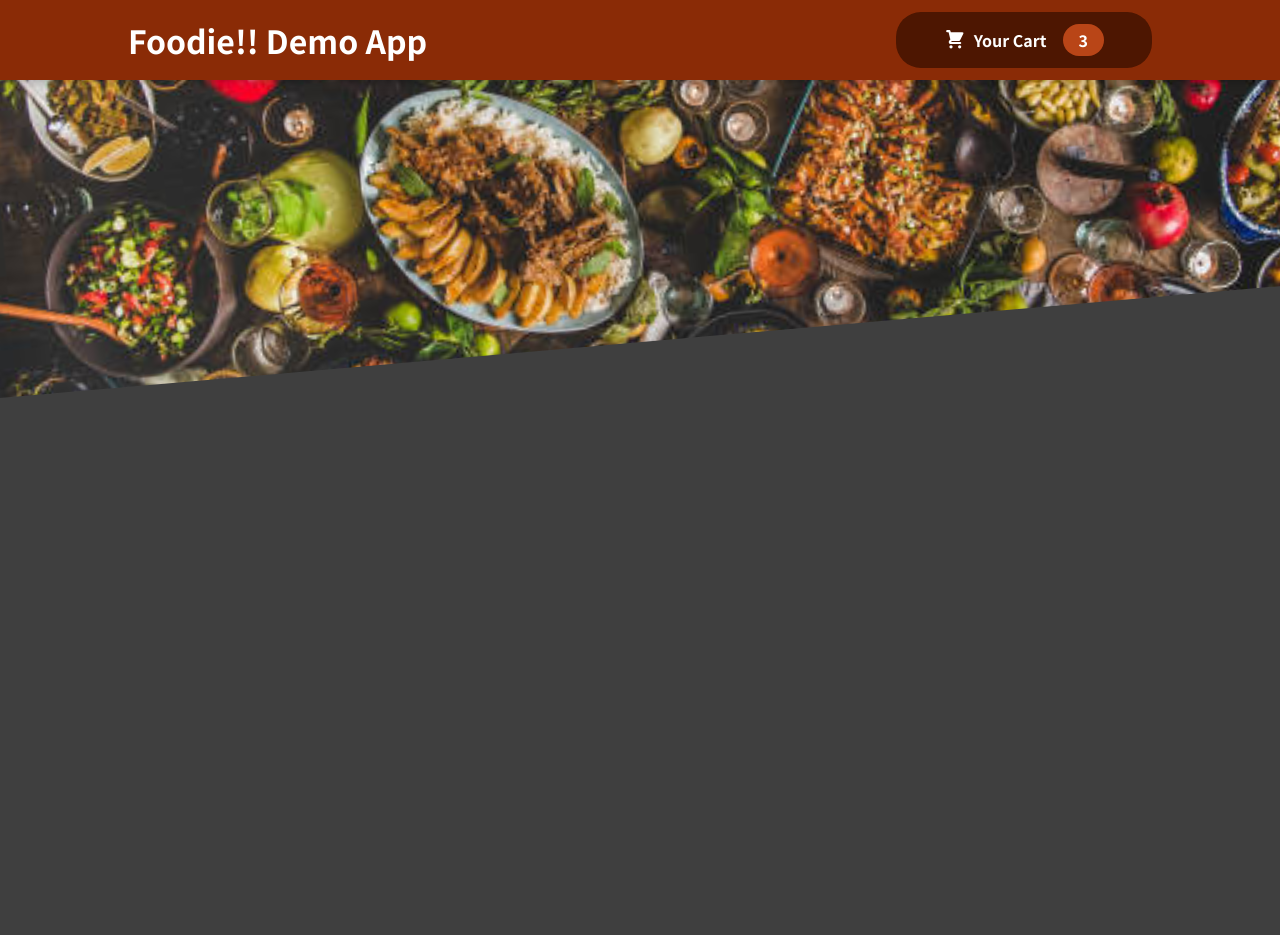
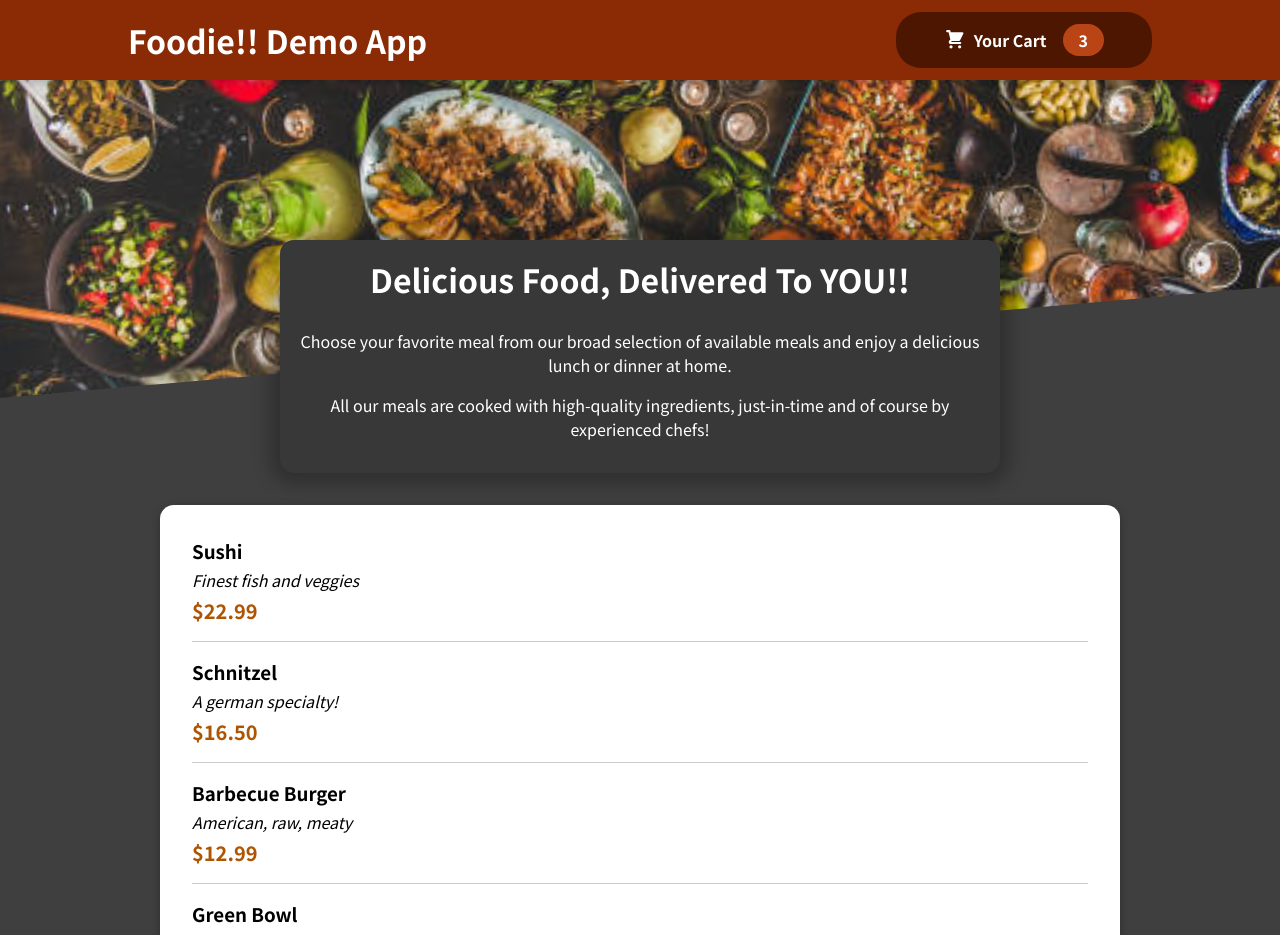
Before and after one commit to ZiadHelal/food-order-app, a React (Create React App) app: page / in a window 1280 px wide. Shown: the top 935 px of the page. Before the commit the page ends 800 px from the top, so only its background shows below. Built offline with nearby package versions, Linux system fonts and the light colour scheme.

Commit message:
Added meal list and card wrapper

```diff
--- a/src/App.js
+++ b/src/App.js
@@ -1,11 +1,15 @@
 import React, { Fragment } from 'react';
 
 import Header from './components/Layout/Header';
+import Meals from './components/Meals/Meals';
 
 function App() {
   return (
     <Fragment>
       <Header />
+      <main>
+        <Meals />
+      </main>
     </Fragment>
   );
 }
--- /dev/null
+++ b/src/components/Meals/MealItem/MealItem.js
@@ -0,0 +1,16 @@
+import classes from './MealItem.module.css';
+
+const MealItem = (props) => {
+  return (
+    <li className={classes.meal}>
+      <div>
+        <h3>{props.mealName}</h3>
+        <div className={classes.description}>{props.description}</div>
+        <div className={classes.price}>{`$${props.price.toFixed(2)}`}</div>
+      </div>
+      <div></div>
+    </li>
+  );
+};
+
+export default MealItem;
--- /dev/null
+++ b/src/components/Meals/MealItem/MealItem.module.css
@@ -0,0 +1,22 @@
+.meal {
+  display: flex;
+  justify-content: space-between;
+  margin: 1rem;
+  padding-bottom: 1rem;
+  border-bottom: 1px solid #ccc;
+}
+
+.meal h3 {
+  margin: 0 0 0.25rem 0;
+}
+
+.description {
+  font-style: italic;
+}
+
+.price {
+  margin-top: 0.25rem;
+  font-weight: bold;
+  color: #ad5502;
+  font-size: 1.25rem;
+}
--- /dev/null
+++ b/src/components/Meals/MealSummary.js
@@ -0,0 +1,19 @@
+import classes from './MealSummary.module.css';
+
+const MealSummary = () => {
+  return (
+    <section className={classes.summary}>
+      <h2>Delicious Food, Delivered To YOU!!</h2>
+      <p>
+        Choose your favorite meal from our broad selection of available meals
+        and enjoy a delicious lunch or dinner at home.
+      </p>
+      <p>
+        All our meals are cooked with high-quality ingredients, just-in-time and
+        of course by experienced chefs!
+      </p>
+    </section>
+  );
+};
+
+export default MealSummary;
--- /dev/null
+++ b/src/components/Meals/MealSummary.module.css
@@ -0,0 +1,18 @@
+.summary {
+  text-align: center;
+  max-width: 45rem;
+  width: 90%;
+  margin: auto;
+  margin-top: -10rem;
+  position: relative;
+  background-color: #383838;
+  color: white;
+  border-radius: 14px;
+  padding: 1rem;
+  box-shadow: 0 1px 18px 10px rgba(0, 0, 0, 0.25);
+}
+
+.summary h2 {
+  font-size: 2rem;
+  margin-top: 0;
+}
--- /dev/null
+++ b/src/components/Meals/Meals.js
@@ -0,0 +1,14 @@
+import { Fragment } from 'react';
+import MealSummary from './MealSummary';
+import ServedMeals from './ServedMeals';
+
+const Meals = () => {
+  return (
+    <Fragment>
+      <MealSummary />
+      <ServedMeals />
+    </Fragment>
+  );
+};
+
+export default Meals;
--- /dev/null
+++ b/src/components/Meals/ServedMeals.js
@@ -0,0 +1,54 @@
+import Card from '../UI/Card';
+import MealItem from './MealItem/MealItem';
+
+import classes from './ServedMeals.module.css';
+
+const DUMMY_MEALS = [
+  {
+    id: 'm1',
+    name: 'Sushi',
+    description: 'Finest fish and veggies',
+    price: 22.99,
+  },
+  {
+    id: 'm2',
+    name: 'Schnitzel',
+    description: 'A german specialty!',
+    price: 16.5,
+  },
+  {
+    id: 'm3',
+    name: 'Barbecue Burger',
+    description: 'American, raw, meaty',
+    price: 12.99,
+  },
+  {
+    id: 'm4',
+    name: 'Green Bowl',
+    description: 'Healthy...and green...',
+    price: 18.99,
+  },
+];
+
+const ServedMeals = () => {
+  const mealsList = DUMMY_MEALS.map((meal) => {
+    return (
+      <MealItem
+        key={meal.id}
+        mealName={meal.name}
+        description={meal.description}
+        price={meal.price}
+      />
+    );
+  });
+
+  return (
+    <section className={classes.meals}>
+      <Card>
+        <ul>{mealsList}</ul>
+      </Card>
+    </section>
+  );
+};
+
+export default ServedMeals;
--- /dev/null
+++ b/src/components/Meals/ServedMeals.module.css
@@ -0,0 +1,24 @@
+.meals {
+  max-width: 60rem;
+  width: 90%;
+  margin: 2rem auto;
+  animation: meals-appear 1s ease-out forwards;
+}
+
+.meals ul {
+  list-style: none;
+  margin: 0;
+  padding: 0;
+}
+
+@keyframes meals-appear {
+  from {
+    opacity: 0;
+    transform: translateY(3rem);
+  }
+
+  to {
+    opacity: 1;
+    transform: translateY(0);
+  }
+}
--- /dev/null
+++ b/src/components/UI/Card.js
@@ -0,0 +1,7 @@
+import classes from './Card.module.css';
+
+const Card = (props) => {
+  return <div className={classes.card}>{props.children}</div>;
+};
+
+export default Card;
--- /dev/null
+++ b/src/components/UI/Card.module.css
@@ -0,0 +1,6 @@
+.card {
+  padding: 1rem;
+  box-shadow: 0 2px 8px rgba(0, 0, 0, 0.25);
+  border-radius: 14px;
+  background-color: white;
+}
```
Also changed, not shown: src/components/Meals/MealItem/MealItemForm.js (added).
